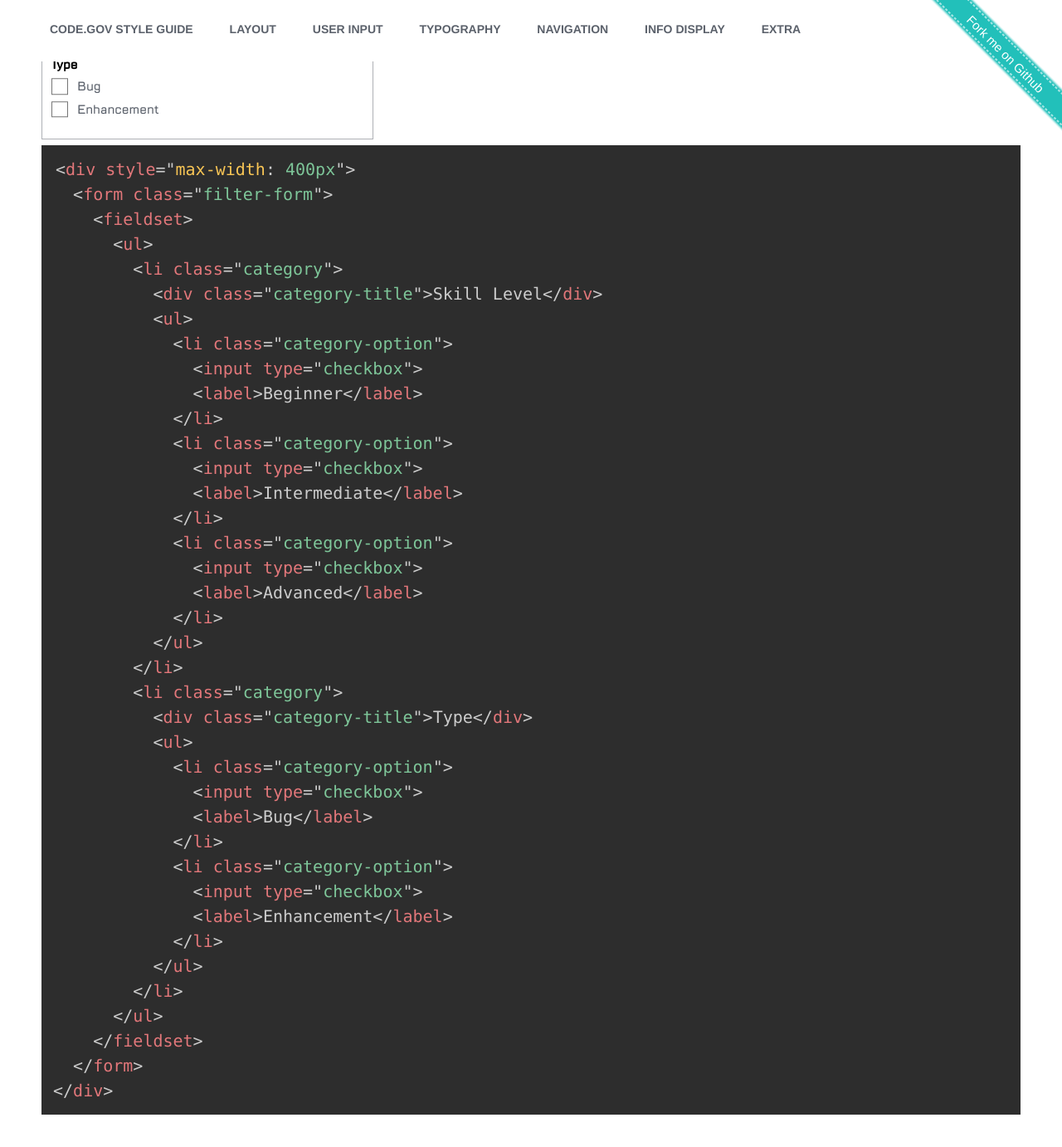
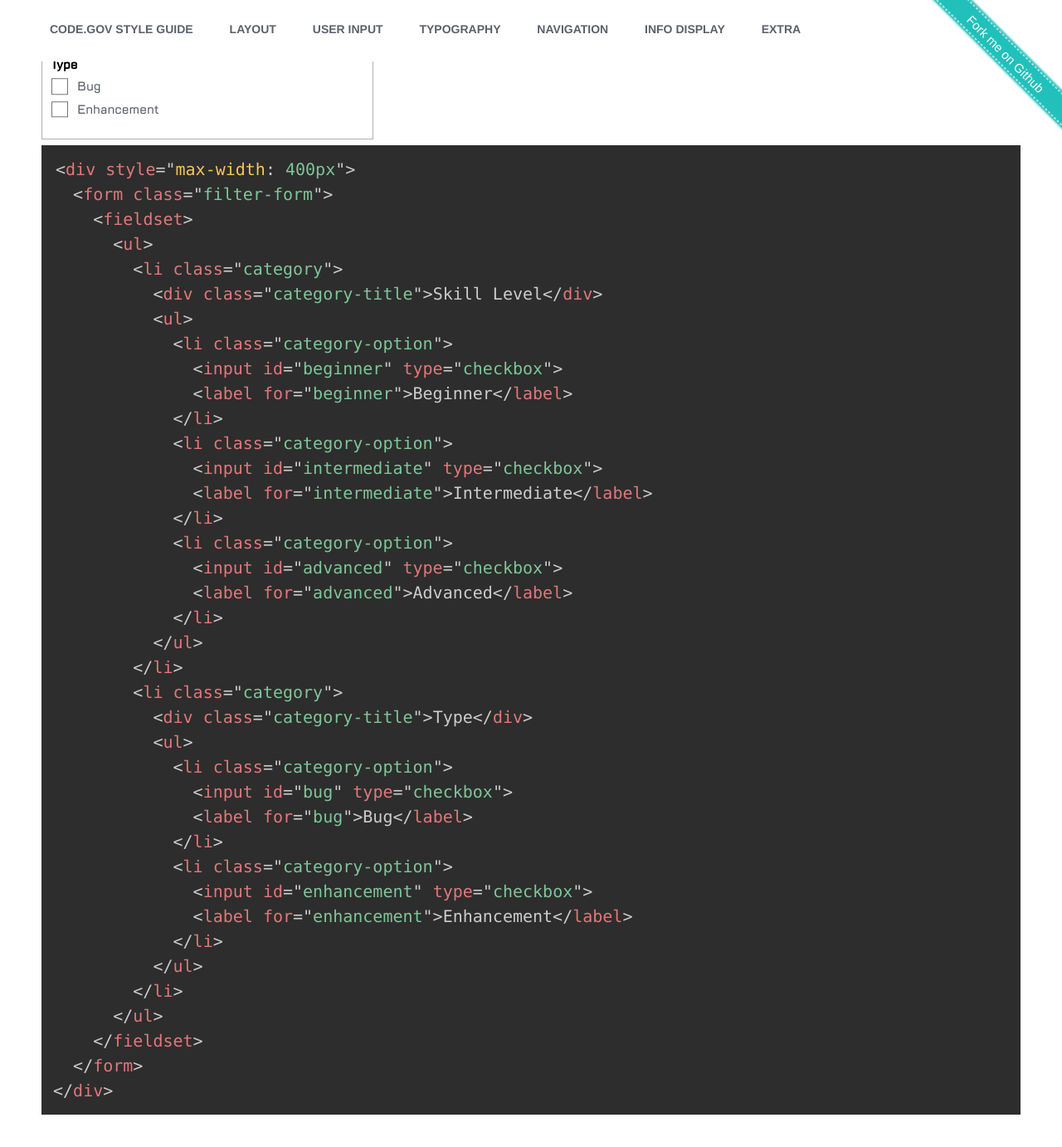
Before and after one commit to GSA/code-gov-style, a Jekyll site: the page built from components/forms.md, in a window 1280 px wide and 1400 px high, scrolled down 283 px. Shown: the top 1382 px of the window at 83% size. Built offline with Jekyll 4.4.1, drawn with Linux system fonts in a browser that asks for light colours.

Commit message:
add form labels

```diff
--- a/components/forms.md
+++ b/components/forms.md
@@ -14,16 +14,16 @@ title: "Forms"
           <div class="category-title">Skill Level</div>
           <ul>
             <li class="category-option">
-              <input type="checkbox">
-              <label>Beginner</label>
+              <input id="beginner" type="checkbox">
+              <label for="beginner">Beginner</label>
             </li>
             <li class="category-option">
-              <input type="checkbox">
-              <label>Intermediate</label>
+              <input id="intermediate" type="checkbox">
+              <label for="intermediate">Intermediate</label>
             </li>
             <li class="category-option">
-              <input type="checkbox">
-              <label>Advanced</label>
+              <input id="advanced" type="checkbox">
+              <label for="advanced">Advanced</label>
             </li>
           </ul>
         </li>
@@ -31,12 +31,12 @@ title: "Forms"
           <div class="category-title">Type</div>
           <ul>
             <li class="category-option">
-              <input type="checkbox">
-              <label>Bug</label>
+              <input id="bug" type="checkbox">
+              <label for="bug">Bug</label>
             </li>
             <li class="category-option">
-              <input type="checkbox">
-              <label>Enhancement</label>
+              <input id="enhancement" type="checkbox">
+              <label for="enhancement">Enhancement</label>
             </li>
           </ul>
         </li>
@@ -53,16 +53,16 @@ title: "Forms"
           <div class="category-title">Skill Level</div>
           <ul>
             <li class="category-option">
-              <input type="checkbox">
-              <label>Beginner</label>
+              <input id="beginner" type="checkbox">
+              <label for="beginner">Beginner</label>
             </li>
             <li class="category-option">
-              <input type="checkbox">
-              <label>Intermediate</label>
+              <input id="intermediate" type="checkbox">
+              <label for="intermediate">Intermediate</label>
             </li>
             <li class="category-option">
-              <input type="checkbox">
-              <label>Advanced</label>
+              <input id="advanced" type="checkbox">
+              <label for="advanced">Advanced</label>
             </li>
           </ul>
         </li>
@@ -70,12 +70,12 @@ title: "Forms"
           <div class="category-title">Type</div>
           <ul>
             <li class="category-option">
-              <input type="checkbox">
-              <label>Bug</label>
+              <input id="bug" type="checkbox">
+              <label for="bug">Bug</label>
             </li>
             <li class="category-option">
-              <input type="checkbox">
-              <label>Enhancement</label>
+              <input id="enhancement" type="checkbox">
+              <label for="enhancement">Enhancement</label>
             </li>
           </ul>
         </li>
```
